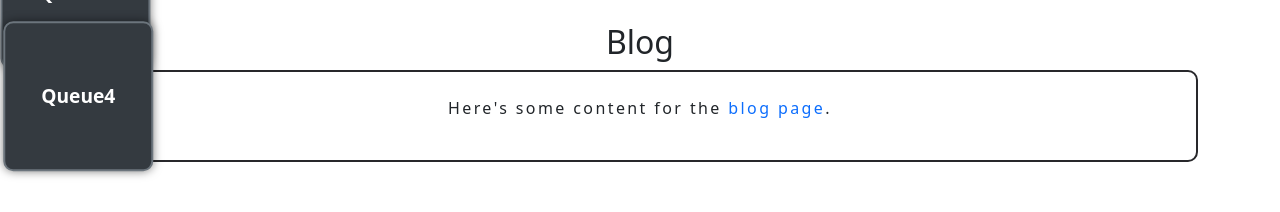
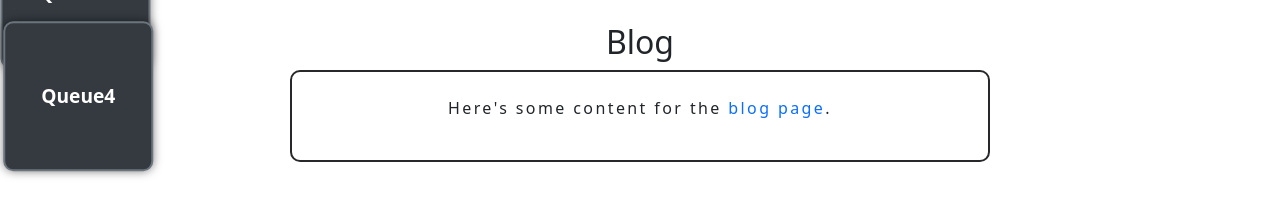
Before and after one commit to semper-proficiens/programmerq, a React (Create React App) app in the folder react-app/: page / in a window 1280 px wide. Shown: the part 482-694 px from the top of the page. Built offline with nearby package versions, Linux system fonts and the light colour scheme.

Commit message:
Even nicer Blog box

```diff
--- a/react-app/src/styles/blog.css
+++ b/react-app/src/styles/blog.css
@@ -1,4 +1,6 @@
 .blog-box {
+    max-width: 700px;
+    margin: 0 auto;
     padding: 1.5rem;
     border: 2px solid #28282B;
     border-radius: 10px;
@@ -6,6 +8,7 @@
     transition: all 0.3s ease;
     margin-bottom: 2rem;
 }
+
 
 .blog-box:hover {
     border-color: #f0a500;
```
